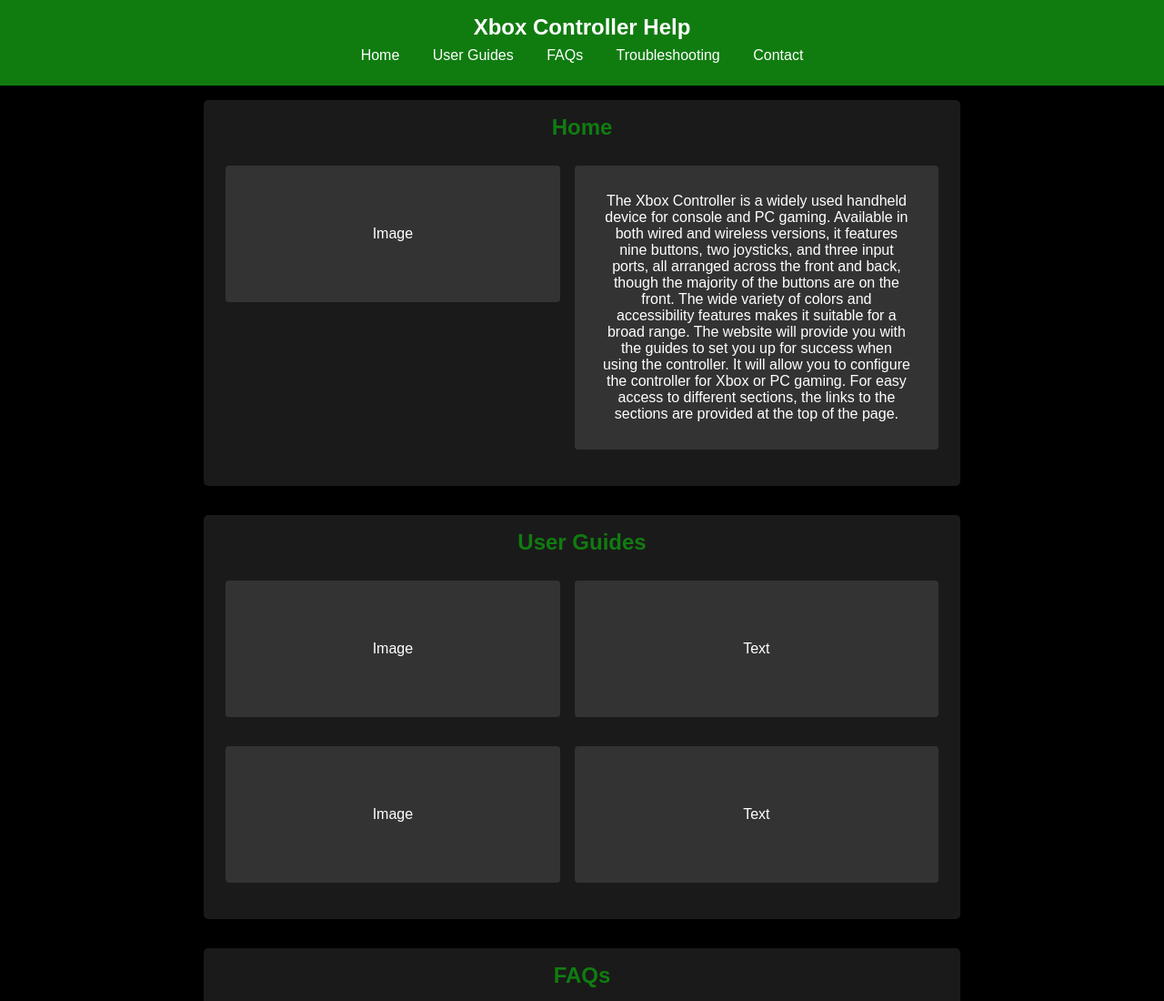
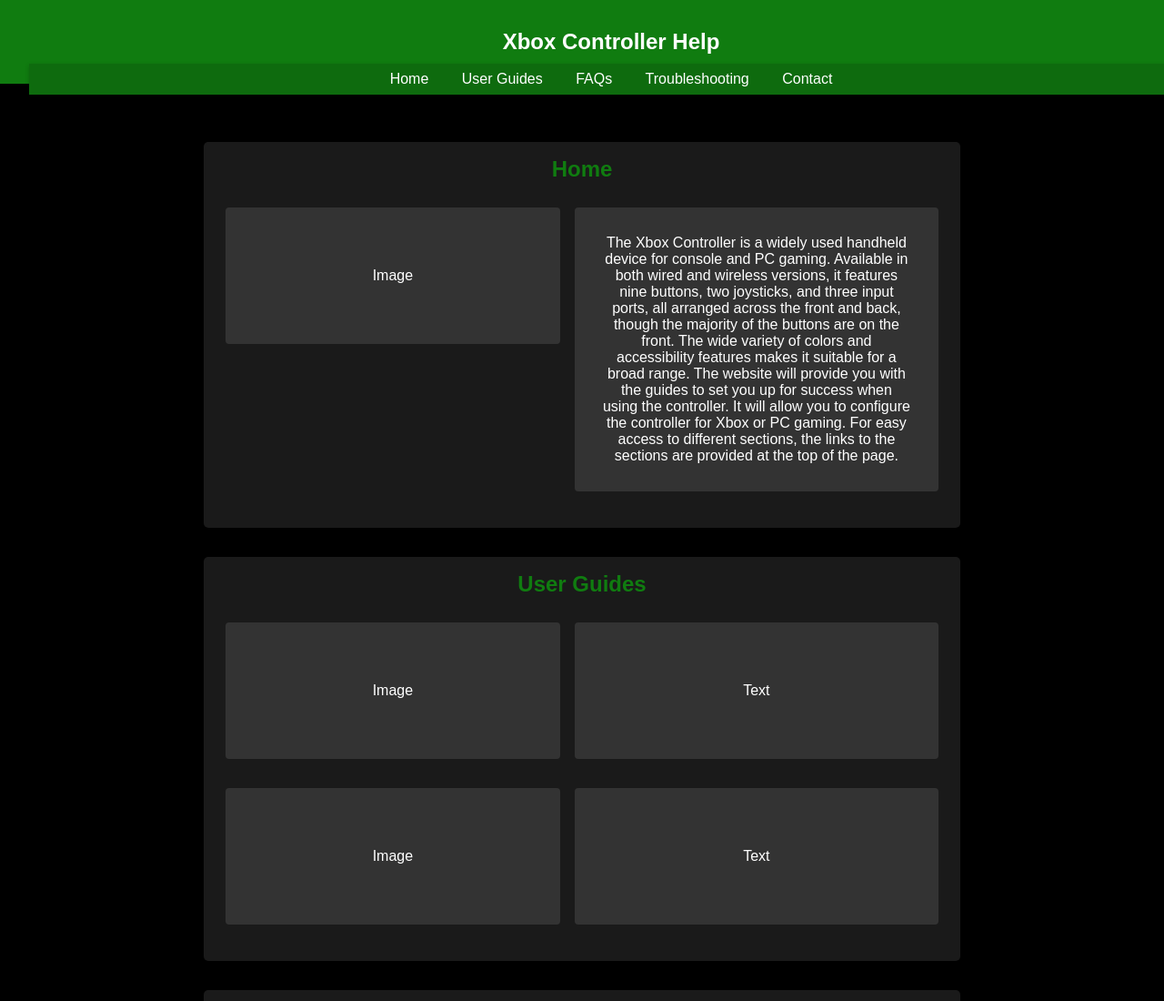
Before and after one commit to Rakanoya/xbox-controller, a plain HTML site: page index.html in a window 1280 px wide. Shown: the top 1100 px of the page at 91% size. Drawn offline with Linux system fonts and the light colour scheme.

Commit message:
can now see nav bar throughout whole page

```diff
--- a/styles.css
+++ b/styles.css
@@ -13,7 +13,13 @@ header {
     background: #107C10;
     color: #fff;
     text-align: center;
-    padding: 1rem;
+    padding: 2rem; /* Maintain larger header size */
+    margin: 0;
+    position: fixed;
+    top: 0; /* Fix the header at the top */
+    width: 100%;
+    z-index: 1000;
+    box-shadow: 0 2px 5px rgba(0, 0, 0, 0.2);
 }
 
 header h1 {
@@ -22,9 +28,15 @@ header h1 {
 }
 
 nav {
-    background: #107C10;
+    background: #0e6b0e;
     text-align: center;
     padding: 0.5rem 0;
+    position: fixed;
+    top: 70px; /* Place the navbar below the fixed header */
+    width: 100vw; /* Ensure the navbar spans the full viewport width */
+    z-index: 999;
+    box-shadow: 0 2px 5px rgba(0, 0, 0, 0.2);
+    margin: 0; /* Remove any default margin */
 }
 
 nav a {
@@ -45,6 +57,7 @@ main {
     display: flex;
     flex-direction: column;
     align-items: center;
+    margin-top: 140px; /* Ensure enough space below the fixed header and navbar */
 }
 
 section {
```
